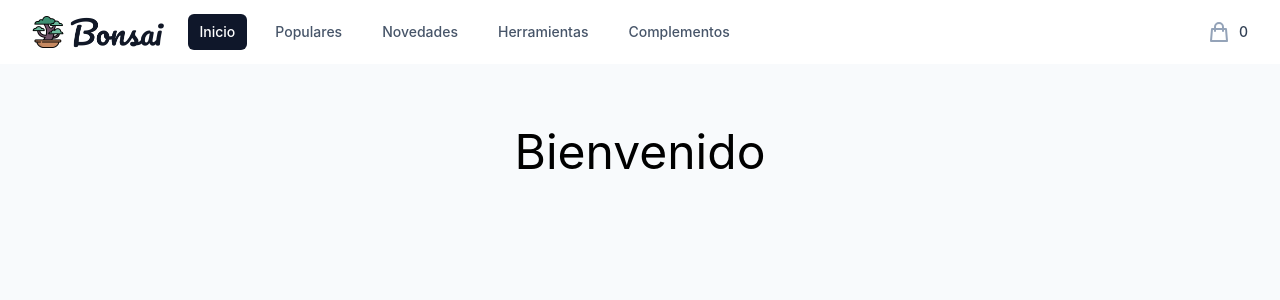
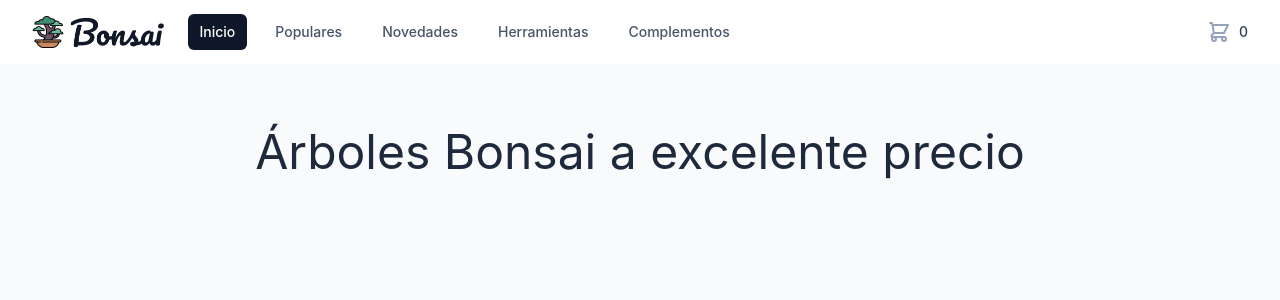
Before and after one commit to Pablo-gm/bonsai-gomez, a React (Create React App) app: page / in a window 1280 px wide. Shown: the top 300 px of the page. Built offline with nearby package versions, Linux system fonts and the light colour scheme.

Commit message:
Cart icon

```diff
--- a/src/App.js
+++ b/src/App.js
@@ -1,11 +1,12 @@
 import React from "react";
 import NavBar from "./components/NavBar";
+import ItemListContainer from "./components/ItemListContainer";
 
 const App = () => {
   return (
     <>
       <NavBar/>
-      <h1 className="text-center text-5xl mt-16">Bienvenido</h1>
+      <ItemListContainer greeting="Árboles Bonsai a excelente precio"/>
     </>
   )
 }
--- /dev/null
+++ b/src/components/CartWidget.js
@@ -0,0 +1,17 @@
+import React from 'react'
+import { ShoppingCartIcon } from '@heroicons/react/outline';
+
+function CartWidget() {
+  return (
+    <a href="#" className="group -m-2 p-2 flex items-center">
+        <ShoppingCartIcon
+        className="flex-shrink-0 h-6 w-6 text-slate-400 group-hover:text-slate-500"
+        aria-hidden="true"
+        />
+        <span className="ml-2 text-sm font-medium text-slate-700 group-hover:text-slate-800">0</span>
+        <span className="sr-only">artículos en el carrito de compra</span>
+    </a>
+  )
+}
+
+export default CartWidget
--- /dev/null
+++ b/src/components/ItemListContainer.js
@@ -0,0 +1,9 @@
+import React from 'react'
+
+function ItemListContainer(props) {
+  return (
+    <h1 className="text-center text-5xl mt-16 text-slate-800">{props.greeting}</h1>
+  )
+}
+
+export default ItemListContainer
--- a/src/components/NavBar.js
+++ b/src/components/NavBar.js
@@ -2,8 +2,10 @@ import React from 'react'
 import Logo from '../assets/Logo.png';
 import MobileLogo from '../assets/Logo-sm.png';
 
+import CartWidget from './CartWidget';
+
 import { Disclosure } from '@headlessui/react'
-import { ShoppingBagIcon, MenuIcon, XIcon } from '@heroicons/react/outline'
+import { MenuIcon, XIcon } from '@heroicons/react/outline'
 
 const navigation = [
   { name: 'Inicio', href: '#', current: true },
@@ -68,14 +70,7 @@ function NavBar() {
               <div className="absolute inset-y-0 right-0 flex items-center pr-2 sm:static sm:inset-auto sm:ml-6 sm:pr-0">
                 {/* Cart */}
                 <div className="ml-4 flow-root lg:ml-6">
-                  <a href="#" className="group -m-2 p-2 flex items-center">
-                    <ShoppingBagIcon
-                      className="flex-shrink-0 h-6 w-6 text-slate-400 group-hover:text-slate-500"
-                      aria-hidden="true"
-                    />
-                    <span className="ml-2 text-sm font-medium text-slate-700 group-hover:text-slate-800">0</span>
-                    <span className="sr-only">artículos en el carrito de compra</span>
-                  </a>
+                  <CartWidget/>
                 </div>
               </div>
             </div>
```
